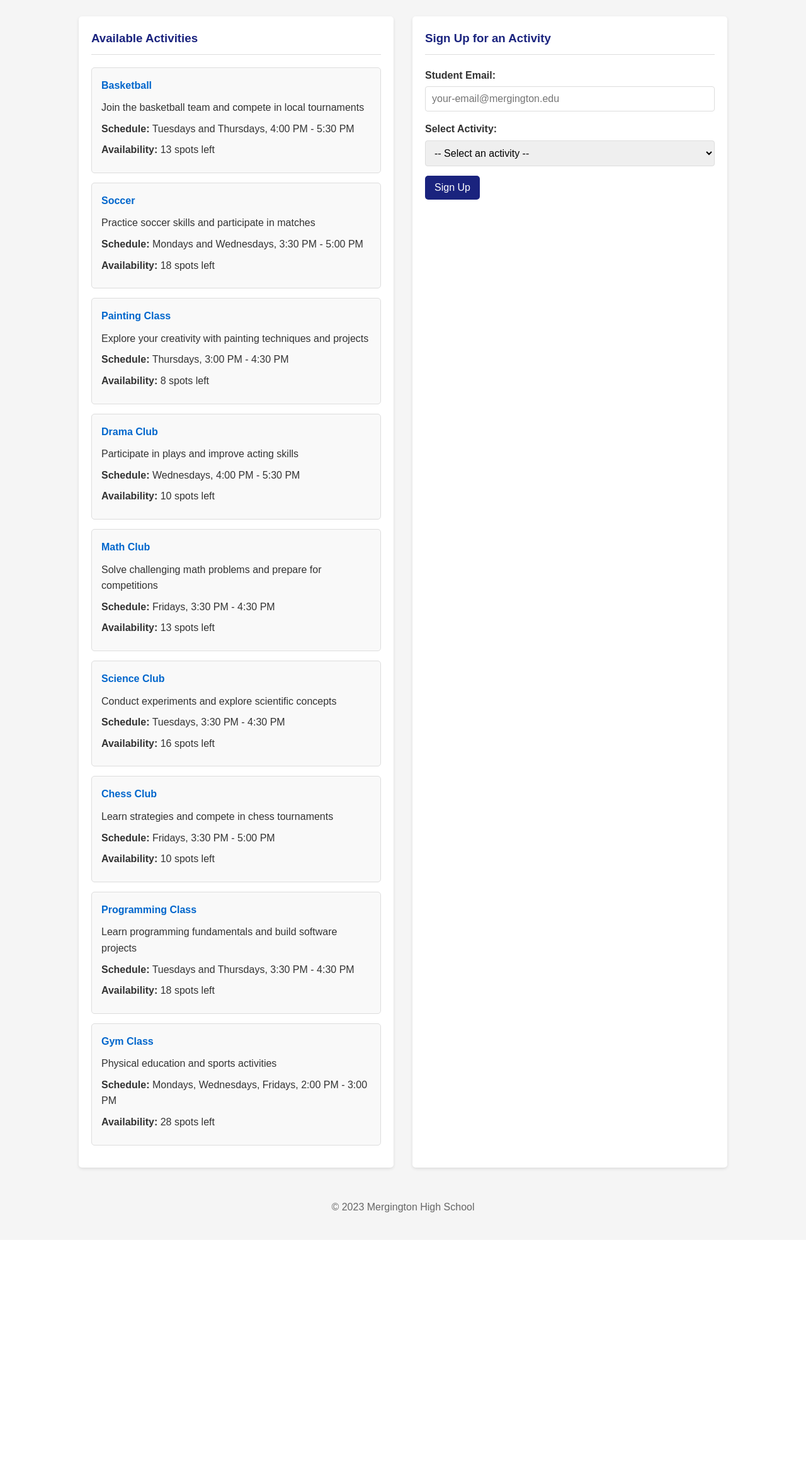
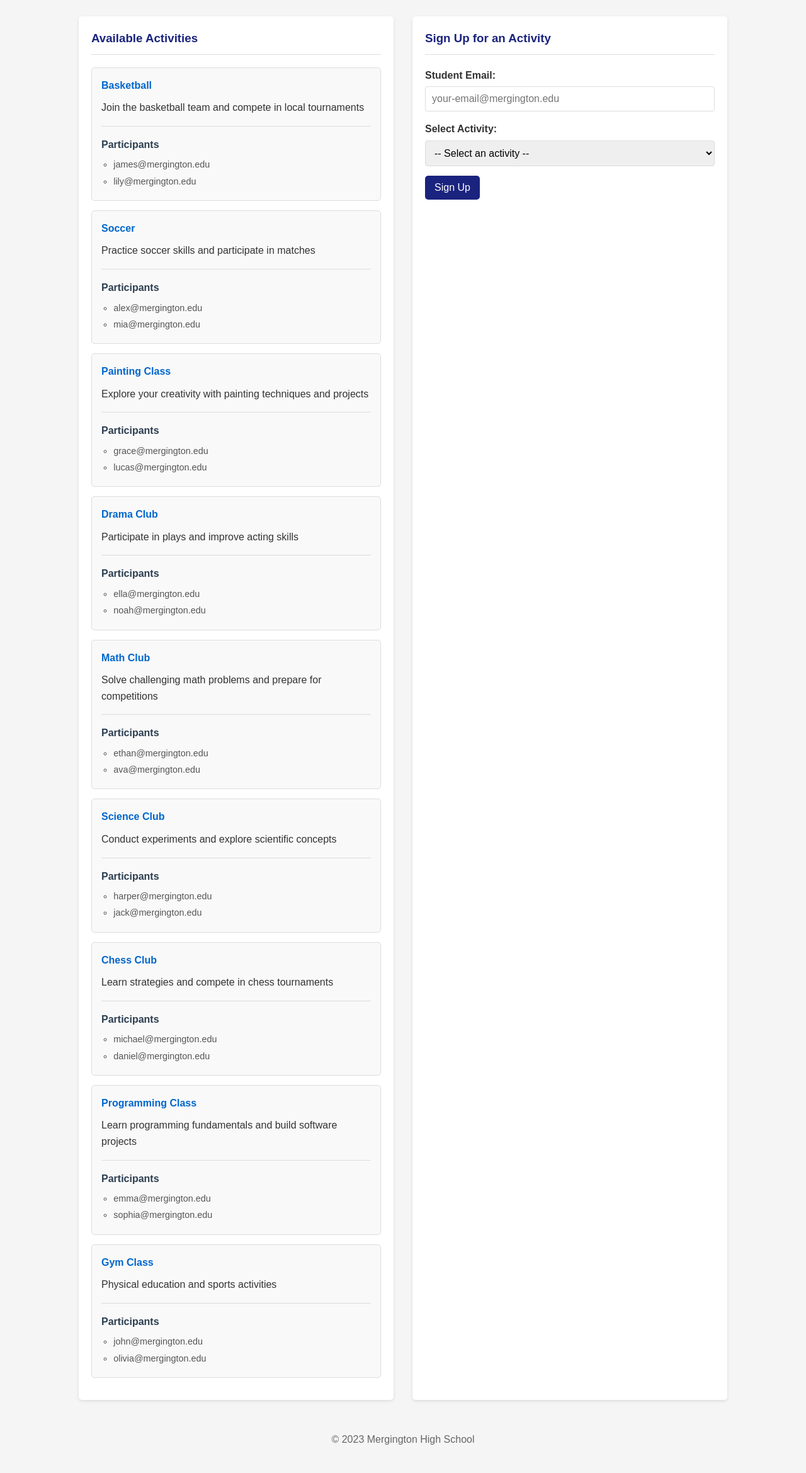
Before and after one commit to LuisDelgado-LD/skills-getting-started-with-github-copilot, a FastAPI app: page /static/index.html in a window 1280 px wide. Shown: the part 164-2503 px from the top of the page at 63% size. Before the commit the page ends 2089 px from the top, so only its background shows below. Run offline with FastAPI, Linux system fonts and the light colour scheme.

Commit message:
Añadir sección de participantes en la tarjeta de actividad y estilos correspondientes

```diff
--- a/src/static/app.js
+++ b/src/static/app.js
@@ -15,17 +15,12 @@ document.addEventListener("DOMContentLoaded", () => {
 
       // Populate activities list
       Object.entries(activities).forEach(([name, details]) => {
-        const activityCard = document.createElement("div");
-        activityCard.className = "activity-card";
-
-        const spotsLeft = details.max_participants - details.participants.length;
-
-        activityCard.innerHTML = `
-          <h4>${name}</h4>
-          <p>${details.description}</p>
-          <p><strong>Schedule:</strong> ${details.schedule}</p>
-          <p><strong>Availability:</strong> ${spotsLeft} spots left</p>
-        `;
+        const activityCard = createActivityCard({
+          name,
+          description: details.description,
+          schedule: details.schedule,
+          participants: details.participants,
+        });
 
         activitiesList.appendChild(activityCard);
 
@@ -39,6 +34,48 @@ document.addEventListener("DOMContentLoaded", () => {
       activitiesList.innerHTML = "<p>Failed to load activities. Please try again later.</p>";
       console.error("Error fetching activities:", error);
     }
+  }
+
+  function createActivityCard(activity) {
+    const card = document.createElement('div');
+    card.className = 'activity-card';
+
+    const title = document.createElement('h4');
+    title.textContent = activity.name;
+
+    const description = document.createElement('p');
+    description.textContent = activity.description;
+
+    const participantsSection = document.createElement('div');
+    participantsSection.className = 'participants-section';
+
+    const participantsTitle = document.createElement('h5');
+    participantsTitle.textContent = 'Participants';
+
+    const participantsList = document.createElement('ul');
+    participantsList.className = 'participants-list';
+
+    // Add participants if they exist
+    if (activity.participants && activity.participants.length > 0) {
+        activity.participants.forEach(participant => {
+            const li = document.createElement('li');
+            li.textContent = participant;
+            participantsList.appendChild(li);
+        });
+    } else {
+        const li = document.createElement('li');
+        li.textContent = 'No participants yet';
+        participantsList.appendChild(li);
+    }
+
+    participantsSection.appendChild(participantsTitle);
+    participantsSection.appendChild(participantsList);
+
+    card.appendChild(title);
+    card.appendChild(description);
+    card.appendChild(participantsSection);
+
+    return card;
   }
 
   // Handle form submission
--- a/src/static/index.html
+++ b/src/static/index.html
@@ -15,8 +15,19 @@
     <main>
       <section id="activities-container">
         <h3>Available Activities</h3>
-        <div id="activities-list">
+        <div id="activities-list" class="activities-grid">
           <!-- Activities will be loaded here -->
+          <!-- Each activity card will now include a participants section:
+          <div class="activity-card">
+            <h4>[Activity Name]</h4>
+            <p>[Activity Description]</p>
+            <div class="participants-section">
+              <h5>Participants</h5>
+              <ul class="participants-list">
+                [Participants will be listed here]
+              </ul>
+            </div>
+          </div> -->
           <p>Loading activities...</p>
         </div>
       </section>
--- a/src/static/styles.css
+++ b/src/static/styles.css
@@ -142,3 +142,27 @@ footer {
   padding: 20px;
   color: #666;
 }
+
+.participants-section {
+  margin-top: 1rem;
+  padding-top: 1rem;
+  border-top: 1px solid #ddd;
+}
+
+.participants-section h5 {
+  color: #2c3e50;
+  margin: 0 0 0.5rem 0;
+  font-size: 1rem;
+}
+
+.participants-list {
+  margin: 0;
+  padding-left: 1.2rem;
+  list-style-type: circle;
+  color: #555;
+}
+
+.participants-list li {
+  margin: 0.2rem 0;
+  font-size: 0.9rem;
+}
```
Also changed, not shown: templates/activity_card.html (added, +16 -0 lines), static/styles.css (added).
